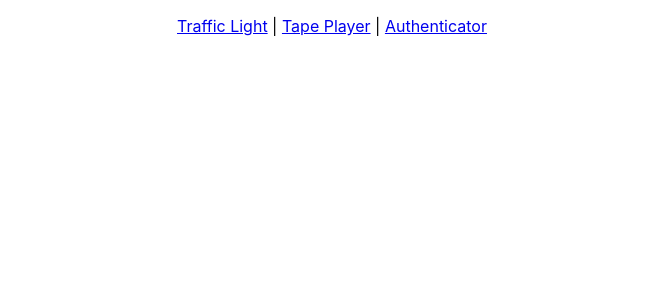
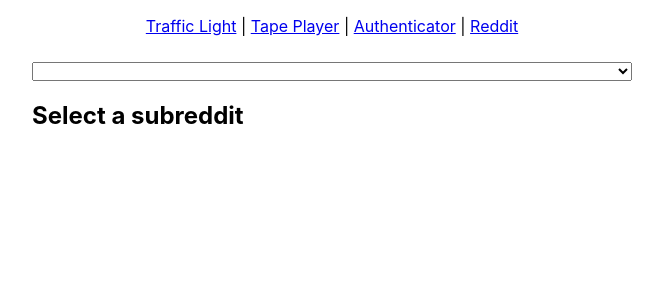
Before and after one commit to johnnyoshika/xstate-experiment, a React (Create React App) app: page /reddit in a window 1280 px wide. Shown: the top 300 px of the page, without its empty margins (308-971 px from the left). Built offline with nearby package versions, Linux system fonts and the light colour scheme.

Commit message:
Add Reddit

```diff
--- a/src/App.tsx
+++ b/src/App.tsx
@@ -1,5 +1,6 @@
 import { BrowserRouter, Link, Route, Routes } from 'react-router-dom';
 import Authenticator from './routes/Authenticator';
+import Reddit from './routes/Reddit';
 import TapePlayer from './routes/TapePlayer';
 import TrafficLight from './routes/TrafficLight';
 
@@ -10,12 +11,14 @@ const App = () => {
         <div style={{ margin: '16px', textAlign: 'center' }}>
           <Link to="/">Traffic Light</Link> |{' '}
           <Link to="/tapeplayer">Tape Player</Link> |{' '}
-          <Link to="/authenticator">Authenticator</Link>
+          <Link to="/authenticator">Authenticator</Link> |{' '}
+          <Link to="/reddit">Reddit</Link>
         </div>
         <Routes>
           <Route path="/" element={<TrafficLight />} />
           <Route path="/tapeplayer" element={<TapePlayer />} />
           <Route path="/authenticator" element={<Authenticator />} />
+          <Route path="/reddit" element={<Reddit />} />
         </Routes>
       </div>
     </BrowserRouter>
--- /dev/null
+++ b/src/routes/Reddit/index.tsx
@@ -0,0 +1,55 @@
+// Tutorial: https://xstate.js.org/docs/tutorials/reddit.html#implementing-the-ui
+
+import { useMachine } from '@xstate/react';
+import { redditMachine } from './redditMachine';
+
+const subreddits = ['frontend', 'reactjs', 'vuejs', 'bad_bad_bad'];
+
+const Reddit = () => {
+  const [current, send] = useMachine(redditMachine);
+  const { subreddit, posts } = current.context;
+
+  return (
+    <main
+      style={{
+        margin: '24px auto',
+        width: '600px',
+      }}
+    >
+      <header>
+        <select
+          style={{ width: '100%' }}
+          onChange={e => {
+            if (!e.target.value) return;
+            send('SELECT', { name: e.target.value });
+          }}
+        >
+          <option></option>
+          {subreddits.map(subreddit => (
+            <option key={subreddit}>{subreddit}</option>
+          ))}
+        </select>
+      </header>
+      <section>
+        <h1>
+          {current.matches('idle') ? 'Select a subreddit' : subreddit}
+        </h1>
+        {current.matches({ selected: 'loading' }) && (
+          <div>Loading...</div>
+        )}
+        {current.matches({ selected: 'loaded' }) && (
+          <ul>
+            {posts?.map(post => (
+              <li key={post.id}>{post.title}</li>
+            ))}
+          </ul>
+        )}
+        {current.matches({ selected: 'failed' }) && (
+          <div>Failed to load posts</div>
+        )}
+      </section>
+    </main>
+  );
+};
+
+export default Reddit;
--- /dev/null
+++ b/src/routes/Reddit/redditMachine.ts
@@ -0,0 +1,73 @@
+import { assign, createMachine } from 'xstate';
+
+interface RedditPost {
+  id: string;
+  author: string;
+  title: string;
+  permalink: string;
+}
+
+interface RedditContext {
+  subreddit: string | null;
+  posts: RedditPost[] | null;
+}
+
+interface RedditEvents {
+  type: 'SELECT';
+  name: string;
+}
+
+const invokeFetchSubreddit = (context: RedditContext) => {
+  const { subreddit } = context;
+
+  return fetch(`https://www.reddit.com/r/${subreddit}.json`)
+    .then(response => response.json())
+    .then(json =>
+      json.data.children.map(
+        (child: { kind: string; data: any }) => child.data,
+      ),
+    );
+};
+
+export const redditMachine = createMachine<
+  RedditContext,
+  RedditEvents
+>({
+  id: 'reddit',
+  initial: 'idle',
+  context: {
+    subreddit: null,
+    posts: null,
+  },
+  states: {
+    idle: {},
+    selected: {
+      initial: 'loading',
+      states: {
+        loading: {
+          invoke: {
+            id: 'fetch-subreddit',
+            src: invokeFetchSubreddit,
+            onDone: {
+              target: 'loaded',
+              actions: assign({
+                posts: (context, event) => event.data,
+              }),
+            },
+            onError: 'failed',
+          },
+        },
+        loaded: {},
+        failed: {},
+      },
+    },
+  },
+  on: {
+    SELECT: {
+      target: '.selected',
+      actions: assign({
+        subreddit: (context, event) => event.name,
+      }),
+    },
+  },
+});
```
Also changed, not shown: 1 other file (tests, documents, lock files or other folders).
